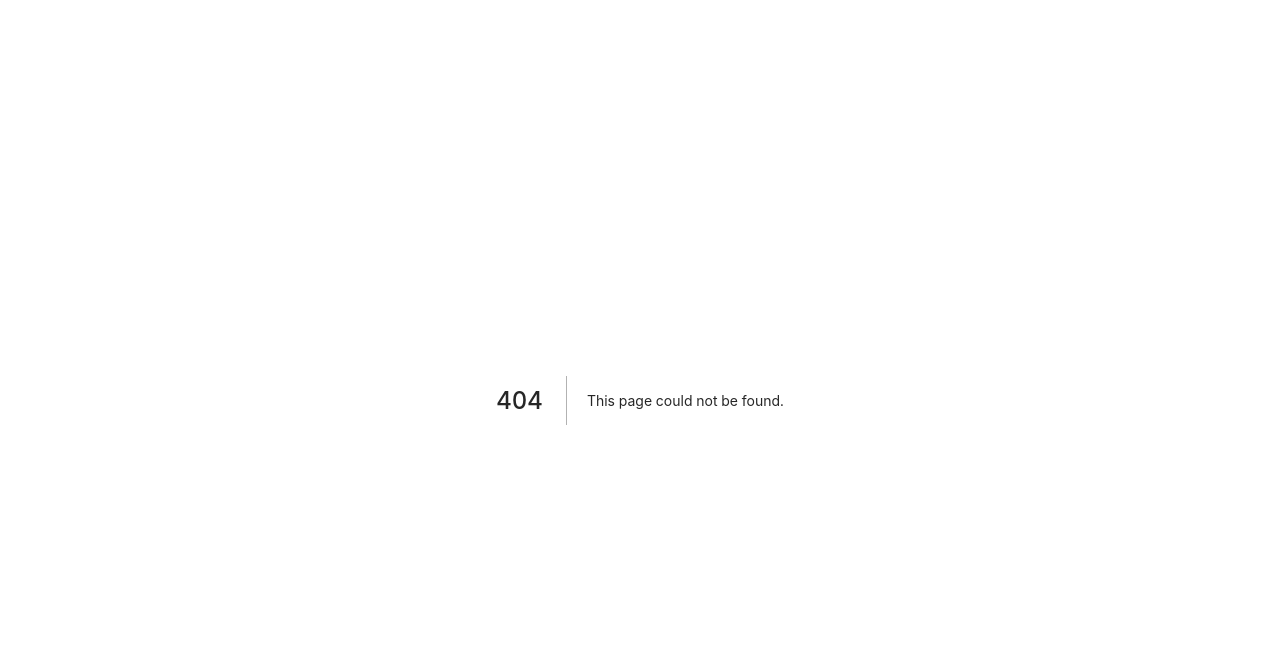
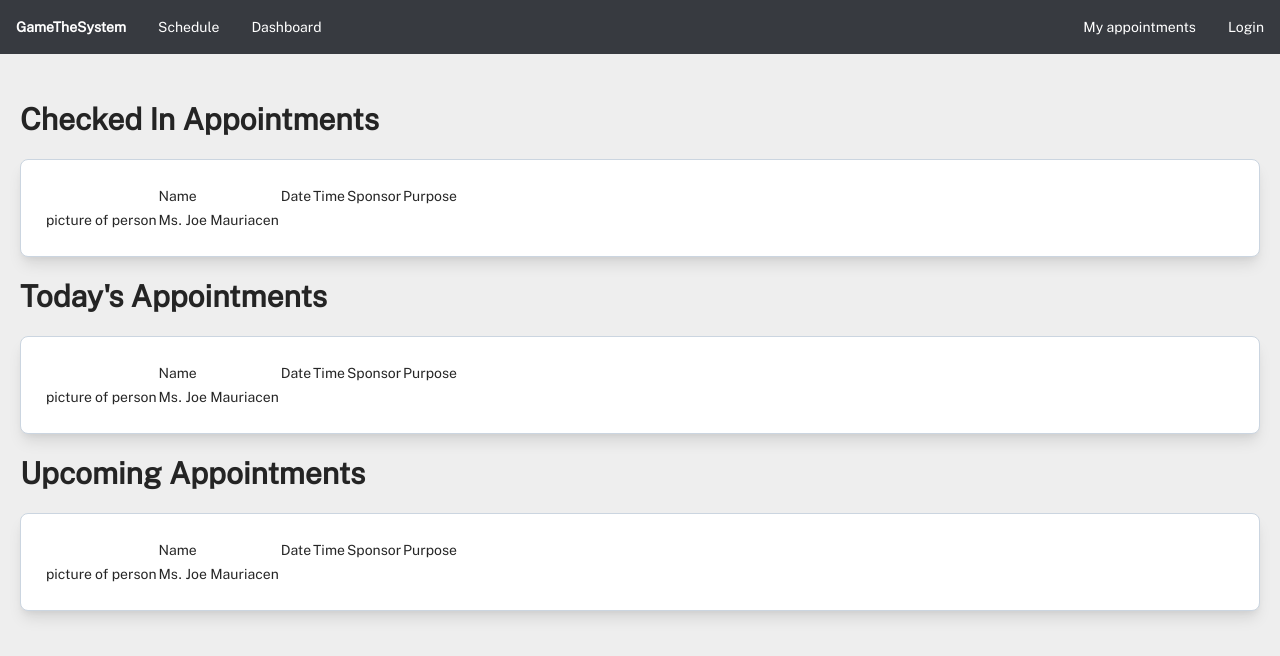
Before and after one commit to HACC2020/GameTheSystem, a Next.js app in the folder ui/: page /dashboard in a window 1280 px wide. Before the commit this address had no page. Shown: the top 656 px of the page. Built offline with nearby package versions, Linux system fonts and the light colour scheme.

Commit message:
feat: create schedule and dashboard

```diff
--- /dev/null
+++ b/ui/pages/dashboard/index.js
@@ -0,0 +1,19 @@
+import Navbar from '../../components/Global/Navbar';
+import Appointments from '../../components/Dashboard/Appointments';
+
+export default function Dashboard() {
+  return (
+    <div className="body-color h-screen">
+      <Navbar />
+      <br />
+      <main className="p-5">
+        <h1 className="text-3xl font-bold mb-4">Checked In Appointments</h1>
+        <Appointments />
+        <h1 className="text-3xl font-bold mb-4 mt-4">Today's Appointments</h1>
+        <Appointments />
+        <h1 className="text-3xl font-bold mb-4 mt-4">Upcoming Appointments</h1>
+        <Appointments />
+      </main>
+    </div>
+  );
+}
--- /dev/null
+++ b/ui/pages/schedule/index.js
@@ -0,0 +1,14 @@
+import Navbar from '../../components/Global/Navbar';
+import Schedule from '../../components/Schedule/Schedule';
+
+export default function Appointments() {
+  return (
+    <div className="body-color h-screen">
+      <Navbar />
+      <br />
+      <main className="p-5">
+        <Schedule />
+      </main>
+    </div>
+  );
+}
```
